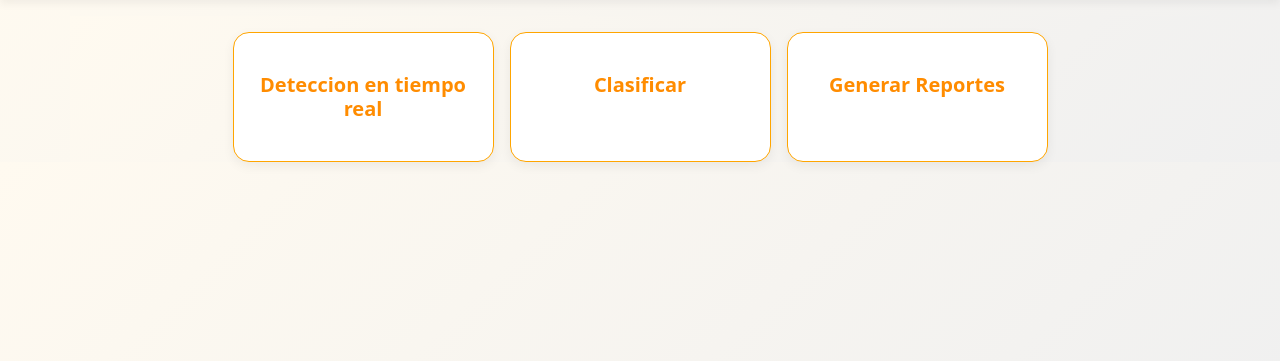
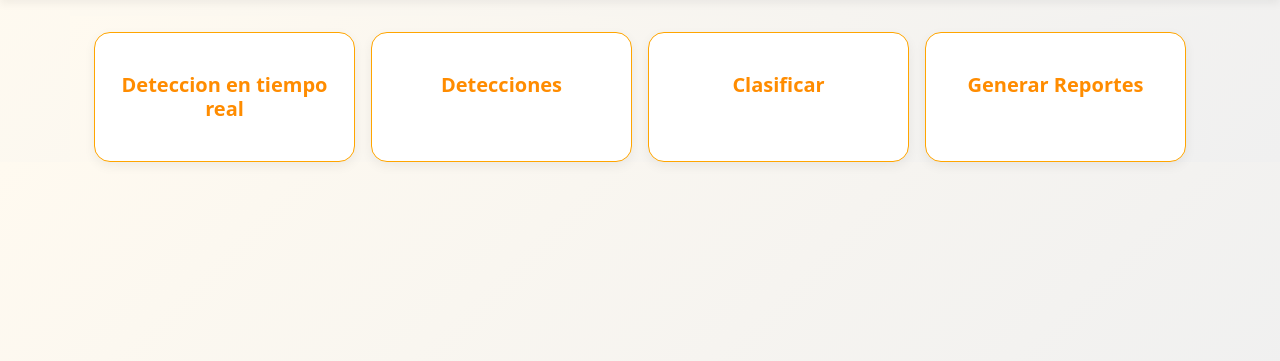
Before and after one commit to Anthony-Code6/web-computer-vision, a Flask app: page /home in a window 1280 px wide. Shown: the part 62-423 px from the top of the page. Run offline with Flask 2, Linux system fonts and the light colour scheme; the visitor is signed in with stand-in values (Sample User, id 1); parts of the project's set-up code (start-up, migrations or seed data) failed here and were passed over; some libraries are stand-ins or nearby versions.

Commit message:
cambios en la ventana principal

```diff
--- a/app/routes/main_routes.py
+++ b/app/routes/main_routes.py
@@ -24,8 +24,8 @@ def index():
 #     historial = repo.historial_sellst()
 #     return render_template('importar.html', historial=historial)
 
-@main_bp.route('/revisar')
-def revisar():
+@main_bp.route('/detecciones')
+def detecciones():
     return render_template("detecciones.html")
 
 @main_bp.route('/reportes')
--- a/templates/base.html
+++ b/templates/base.html
@@ -40,7 +40,7 @@
                     </li>
 
                     <li class="nav-item">
-                        <a class="nav-link" href="/revisar">Detecciones</a>
+                        <a class="nav-link" href="/detecciones">Detecciones</a>
                     </li>
                     <li class="nav-item">
                         <a class="nav-link" href="/clasificaciones">Clasificaciones</a>
--- a/templates/index.html
+++ b/templates/index.html
@@ -19,7 +19,15 @@
 
 
         <div class="col-lg-3 col-md-4 col-sm-12">
-            <a class="card" href="/revisar">
+            <a class="card" href="/detecciones">
+                <div class="card-body item-card">
+                    <h5 class="card-title">Detecciones</h5>
+                </div>
+            </a>
+        </div>
+
+        <div class="col-lg-3 col-md-4 col-sm-12">
+            <a class="card" href="/clasificaciones">
                 <div class="card-body item-card">
                     <h5 class="card-title">Clasificar</h5>
                 </div>
```
